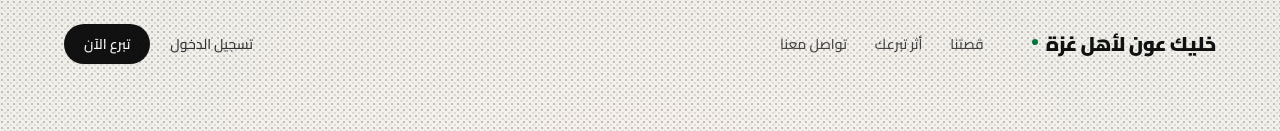
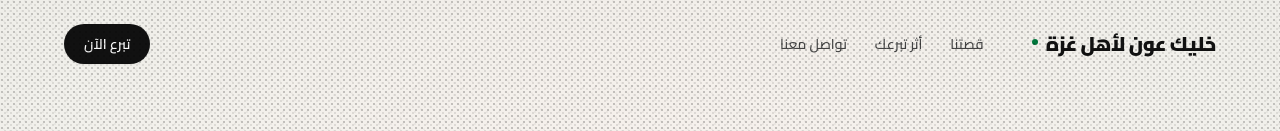
Before and after one commit to yahya759/gaza, a React (Vite) app: page / in a window 1280 px wide. Shown: the top 131 px of the page. Built offline with nearby package versions, Linux system fonts and the light colour scheme; a web font is replaced by a local one.

Commit message:
حذف زر تسجيل الدخول من شريط التنقل

```diff
--- a/src/components/Navigation.tsx
+++ b/src/components/Navigation.tsx
@@ -57,14 +57,6 @@ export const Navigation: React.FC<NavigationProps> = ({
 
         {/* Left side in RTL (mirrored from right in reference): Text link + Black pill button */}
         <div className="flex items-center gap-3 sm:gap-5 shrink-0">
-          <button
-            type="button"
-            className="hidden sm:inline-block text-[13px] sm:text-[14px] font-medium text-[#333333] hover:text-[#CE1126] transition-colors cursor-pointer whitespace-nowrap"
-            onClick={() => alert('مرحباً بك! تسجيل الدخول متاح للمتبرعين والشركاء الداعمين.')}
-          >
-            تسجيل الدخول
-          </button>
-
           {/* Solid Black Pill Button */}
           <button
             type="button"
```
